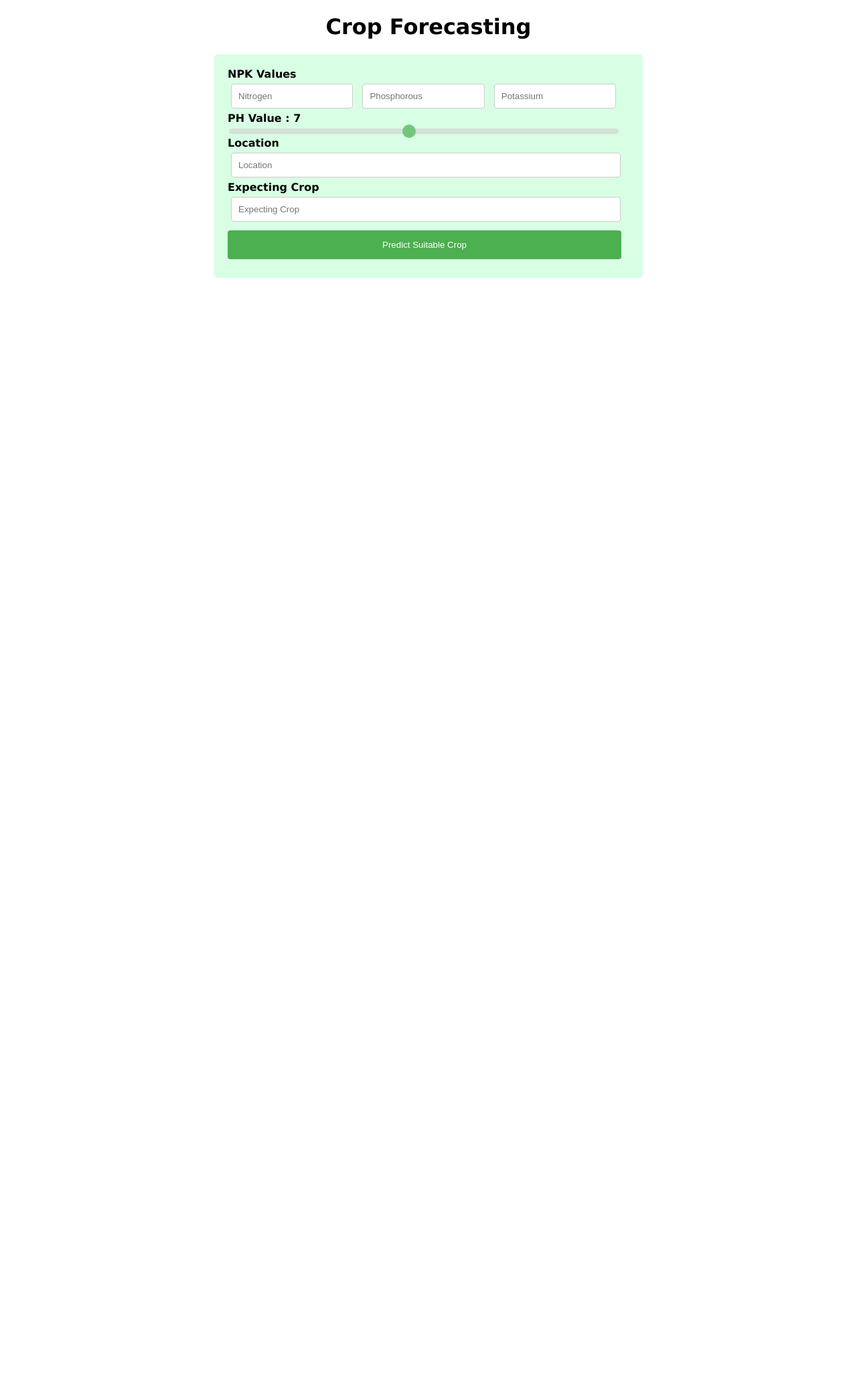
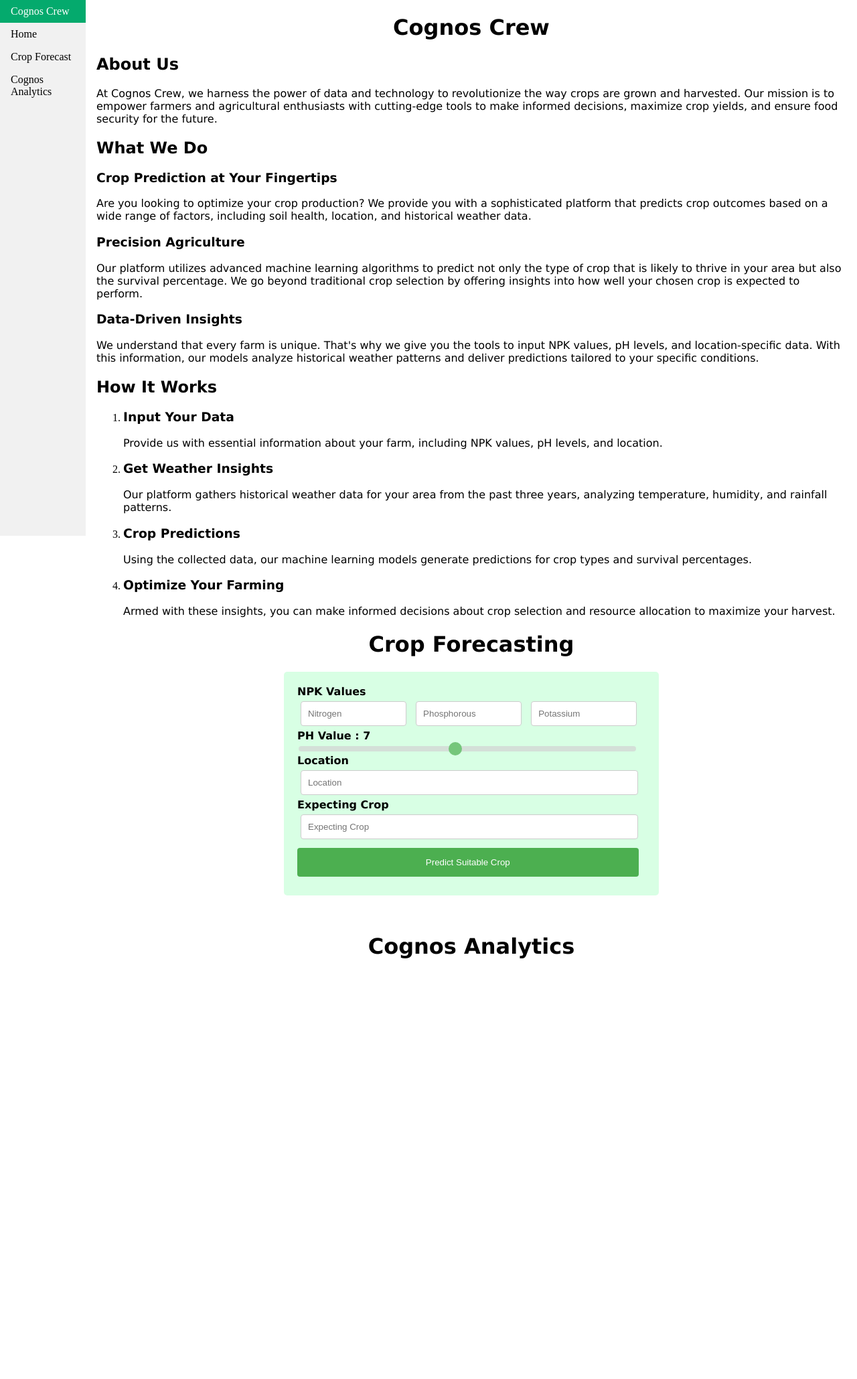
Before and after one commit to smartinternz02/SBSPS-Challenge-10511-1691394625, a Flask app: page / in a window 1280 px wide. Shown: the whole page at 67% size. Before the commit the page ends 415 px from the top, so only its background shows below. Run offline with Flask 3, Linux system fonts and the light colour scheme; parts of the project's set-up code (start-up, migrations or seed data) failed here and were passed over.

Commit message:
Update index.html

```diff
--- a/templates/index.html
+++ b/templates/index.html
@@ -4,10 +4,85 @@
   <meta charset="UTF-8">
   <title>Cognos Crew</title>
   <link rel="stylesheet" href="{{url_for('static', filename='stylesheets/style.css')}}">
+
 </head>
+<body>
+<div class="navbar">
+<ul >
+  <li><a class="active" href="#home">Cognos Crew</a></li>
+  <li><a  href="#home">Home</a></li>
+  <li><a href="#forecast">Crop Forecast</a></li>
+  <li><a href="#cognos">Cognos Analytics</a></li>
+</ul>
+</div>
+<div style="margin-left:10%;padding:1px 16px;">
 
-<body>
- <div class="login">
+	<div id="home">
+		<h1>Cognos Crew</h1>
+	<section id="about">
+        <h2>About Us</h2>
+        <p>
+            At Cognos Crew, we harness the power of data and technology to revolutionize the way crops are grown and harvested. Our mission is to empower farmers and agricultural enthusiasts with cutting-edge tools to make informed decisions, maximize crop yields, and ensure food security for the future.
+        </p>
+    </section>
+
+    <section id="what-we-do">
+        <h2>What We Do</h2>
+        <h3>Crop Prediction at Your Fingertips</h3>
+        <p>
+            Are you looking to optimize your crop production? We provide you with a sophisticated platform that predicts crop outcomes based on a wide range of factors, including soil health, location, and historical weather data.
+        </p>
+        <h3>Precision Agriculture</h3>
+        <p>
+            Our platform utilizes advanced machine learning algorithms to predict not only the type of crop that is likely to thrive in your area but also the survival percentage. We go beyond traditional crop selection by offering insights into how well your chosen crop is expected to perform.
+        </p>
+        <h3>Data-Driven Insights</h3>
+        <p>
+            We understand that every farm is unique. That's why we give you the tools to input NPK values, pH levels, and location-specific data. With this information, our models analyze historical weather patterns and deliver predictions tailored to your specific conditions.
+        </p>
+    </section>
+
+    <section id="how-it-works">
+        <h2>How It Works</h2>
+        <ol>
+            <li>
+                <h3>Input Your Data</h3>
+                <p>
+                    Provide us with essential information about your farm, including NPK values, pH levels, and location.
+                </p>
+            </li>
+            <li>
+                <h3>Get Weather Insights</h3>
+                <p>
+                    Our platform gathers historical weather data for your area from the past three years, analyzing temperature, humidity, and rainfall patterns.
+                </p>
+            </li>
+            <li>
+                <h3>Crop Predictions</h3>
+                <p>
+                    Using the collected data, our machine learning models generate predictions for crop types and survival percentages.
+                </p>
+            </li>
+            <li>
+                <h3>Optimize Your Farming</h3>
+                <p>
+                    Armed with these insights, you can make informed decisions about crop selection and resource allocation to maximize your harvest.
+                </p>
+            </li>
+        </ol>
+    </section>
+
+	</div>
+
+{% if scroll %}
+	<script>
+    $(function() {
+       $("html, body").scrollTop( $("#{{ scroll }}").offset().top );
+    });
+	</script>
+{% endif %}
+
+ <div id="forecast">
 	<h1>Crop Forecasting</h1>
 
 	 <div class="form-container">
@@ -84,11 +159,13 @@
 	 {% if crop_rec %}
 	<div class="contianer">
    		<h4>We are recommending the following crops</h4>
+		<div class="recom">
 		<ul>
 		{% for crop in crop_rec%}
 			<li>{{ crop }}</li>
 		{% endfor %}
 		</ul>
+		</div>
 		<p>The crop - {{ expecting }} has a following success rate : {{ prob }}%</p>
 	</div>
 	 {% endif %}
@@ -97,6 +174,13 @@
    		<h3>{{ info }}</h3>
 	</div>
 	 {% endif %}
+
+	 <div id="cognos">
+	 <h1>Cognos Analytics</h1>
+	 <iframe src="https://us3.ca.analytics.ibm.com/bi/?perspective=dashboard&amp;pathRef=.my_folders%2FNew%2Bdashboard&amp;closeWindowOnLastView=true&amp;ui_appbar=false&amp;ui_navbar=false&amp;shareMode=embedded&amp;action=view&amp;mode=dashboard&amp;subView=model0000018a468a69dd_00000002" width="100%" height="600" frameborder="0" gesture="media" allow="encrypted-media" allowfullscreen=""></iframe>
+	 </div>
  </div>
+</div>
+
 </body>
 </html>
```
